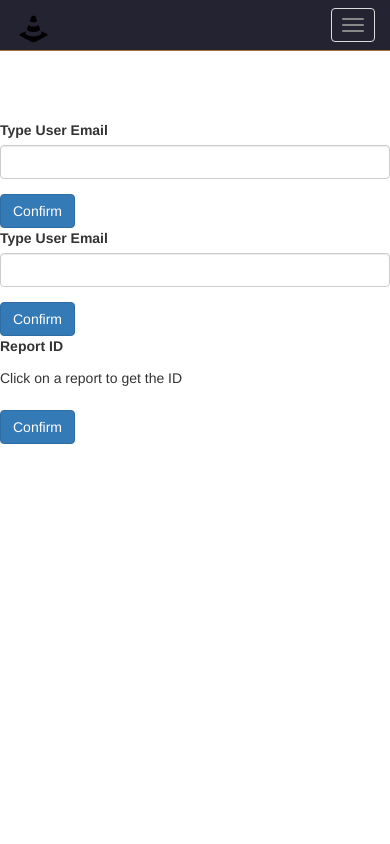
After one commit to andreafasci/saw_cantaciccofasci, a PHP site: page /admin_area.php in a window 390 px wide; the page is wider, and only the part inside the window is pictured. The commit adds this page. Run offline with PHP 8.4, Linux system fonts and the light colour scheme; some libraries are stand-ins or nearby versions.

Commit message:
Add Admin_Area

```diff
--- /dev/null
+++ b/admin_area.php
@@ -0,0 +1,55 @@
+<?php session_start() ?>
+<!DOCTYPE html>
+<head>
+  <link href="css/bootstrap.min.css" rel="stylesheet">
+    <link href="css/scrolling-nav.css" rel="stylesheet">
+    <link rel="stylesheet" href="https://maxcdn.bootstrapcdn.com/font-awesome/4.5.0/css/font-awesome.min.css">
+
+
+    <link href="css/home_custom.css" rel="stylesheet">
+</head>
+
+<body>
+  <?php include_once("navbar.php") ?>
+  <br><br><br><br><br><br>
+  <!--DELETE USER FORM-->
+  <form action="php/admin_area/remove_user.php" method="post">
+    <div class="form-group row">
+      <label for="email" class="col-sm-2 col-form-label">Type User Email</label>
+      <div class="col-sm-10">
+        <input type="email" class="form-control" name="email" id="email">
+      </div>
+    </div>
+    <button type="submit" class="btn btn-primary">Confirm</button>
+  </form>
+  <!--//////////////////////////////////////////////////////////////-->
+
+  <!--SET ADMIN FORM-->
+  <form action="php/admin_area/admin_user.php" method="post">
+    <div class="form-group row">
+      <label for="email" class="col-sm-2 col-form-label">Type User Email</label>
+      <div class="col-sm-10">
+         <input type="email" class="form-control" name="email" id="email">
+      </div>
+    </div>
+    <button type="submit" class="btn btn-primary">Confirm</button>
+  </form>
+  <!--//////////////////////////////////////////////////////////////-->
+
+  <!--REPORT DELETE FORM-->
+   <form action="php/admin_area/report_delete.php"" method="post">
+    <div class="form-group row">
+      <label class="col-sm-2 col-form-label">Report ID</label>
+      <div class="col-sm-10">
+        <?php
+          if(isset($_SESSION['rm_report']))
+            echo '<p class="form-control-static">'.$_SESSION['rm_report'].'</p>';
+          else
+            echo '<p class="form-control-static">Click on a report to get the ID</p>';
+        ?>
+      </div>
+    </div>
+    <button type="submit" class="btn btn-primary">Confirm</button>
+  </form>
+  <!--//////////////////////////////////////////////////////////////-->
+</body>
--- a/navbar.php
+++ b/navbar.php
@@ -46,7 +46,7 @@
                                 if($_SESSION['admin']){
                                     echo'
                                         <li>
-                                            <a class="page-scroll" href="#">Admin Area</a>
+                                            <a class="page-scroll" href="admin_area.php">Admin Area</a>
                                         </li>';
                                 }
                             }
--- a/php/user_modify/user_change_email.php
+++ b/php/user_modify/user_change_email.php
@@ -10,6 +10,7 @@
 		$query = "UPDATE users SET email = '$new_mail' WHERE email = '$old_mail'";
 		$result = mysqli_query($con, $query);
 		$_SESSION['email'] = $new_mail;
+		mysqli_close($con);
 		header('Location: ../../my_area.php' );
 	}
 	else{
--- a/php/user_modify/user_change_pwd.php
+++ b/php/user_modify/user_change_pwd.php
@@ -13,6 +13,7 @@
 		$email = $_SESSION['email'];
 		$query = "UPDATE users SET password = 'pwd' WHERE email = '$email'";
 		$result = mysqli_query($con, $query);
+		mysqli_close($con);
 		header('Location: ../../my_area.php' );
 	}
 	else{
--- a/php/user_modify/user_rename.php
+++ b/php/user_modify/user_rename.php
@@ -11,6 +11,7 @@
 		$query = "UPDATE users SET name = '$new_name' WHERE name = '$old_name' AND email = '$email'";
 		$result = mysqli_query($con, $query);
 		$_SESSION['name'] = $new_name;
+		mysqli_close($con);
 		header('Location: ../../my_area.php' );
 	}
 	else{
```
Also changed, not shown: php/admin_area/admin_user.php (added, +10 -0 lines), php/admin_area/remove_user.php (added, +16 -0 lines), php/admin_area/report_delete.php (added, +18 -0 lines), register_page.php (+2 -12 lines).
